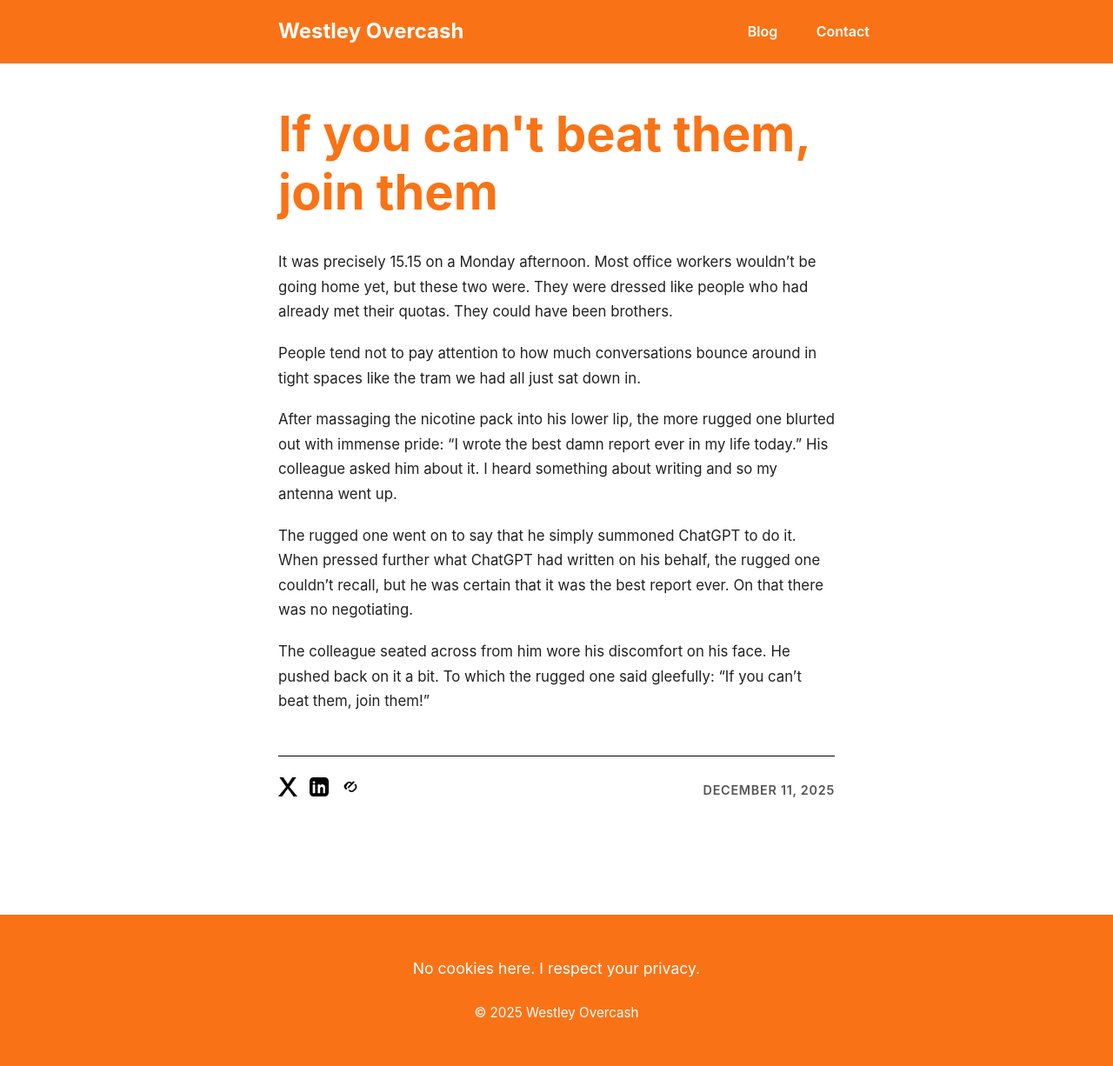
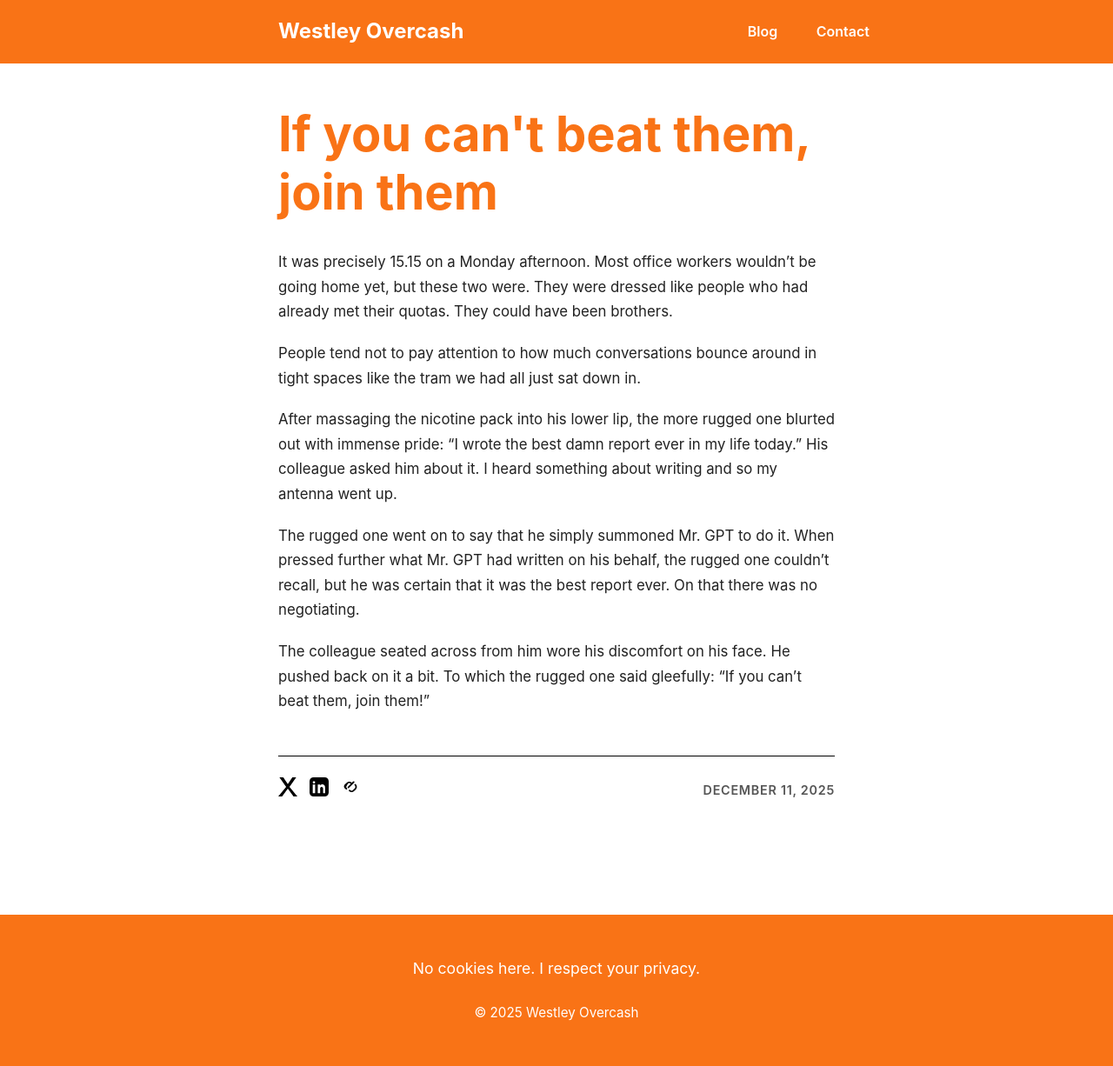
Before and after one commit to westleyovercash/westleyovercash.github.io, a Jekyll site: the page built from _posts/2025-12-11-if-you-cant-beat-them-join-them.md, in a window 1280 px wide. Shown: the whole page at 87% size. Built offline with Jekyll 4.4.1, drawn with Linux system fonts in a browser that asks for light colours.

Commit message:
Update 2025-12-11-if-you-cant-beat-them-join-them.md

```diff
--- a/_posts/2025-12-11-if-you-cant-beat-them-join-them.md
+++ b/_posts/2025-12-11-if-you-cant-beat-them-join-them.md
@@ -9,6 +9,6 @@ People tend not to pay attention to how much conversations bounce around in tigh
 
 After massaging the nicotine pack into his lower lip, the more rugged one blurted out with immense pride: “I wrote the best damn report ever in my life today.” His colleague asked him about it. I heard something about writing and so my antenna went up.
 
-The rugged one went on to say that he simply summoned ChatGPT to do it. When pressed further what ChatGPT had written on his behalf, the rugged one couldn’t recall, but he was certain that it was the best report ever. On that there was no negotiating.
+The rugged one went on to say that he simply summoned Mr. GPT to do it. When pressed further what Mr. GPT had written on his behalf, the rugged one couldn’t recall, but he was certain that it was the best report ever. On that there was no negotiating.
 
 The colleague seated across from him wore his discomfort on his face. He pushed back on it a bit. To which the rugged one said gleefully: “If you can’t beat them, join them!”
```
